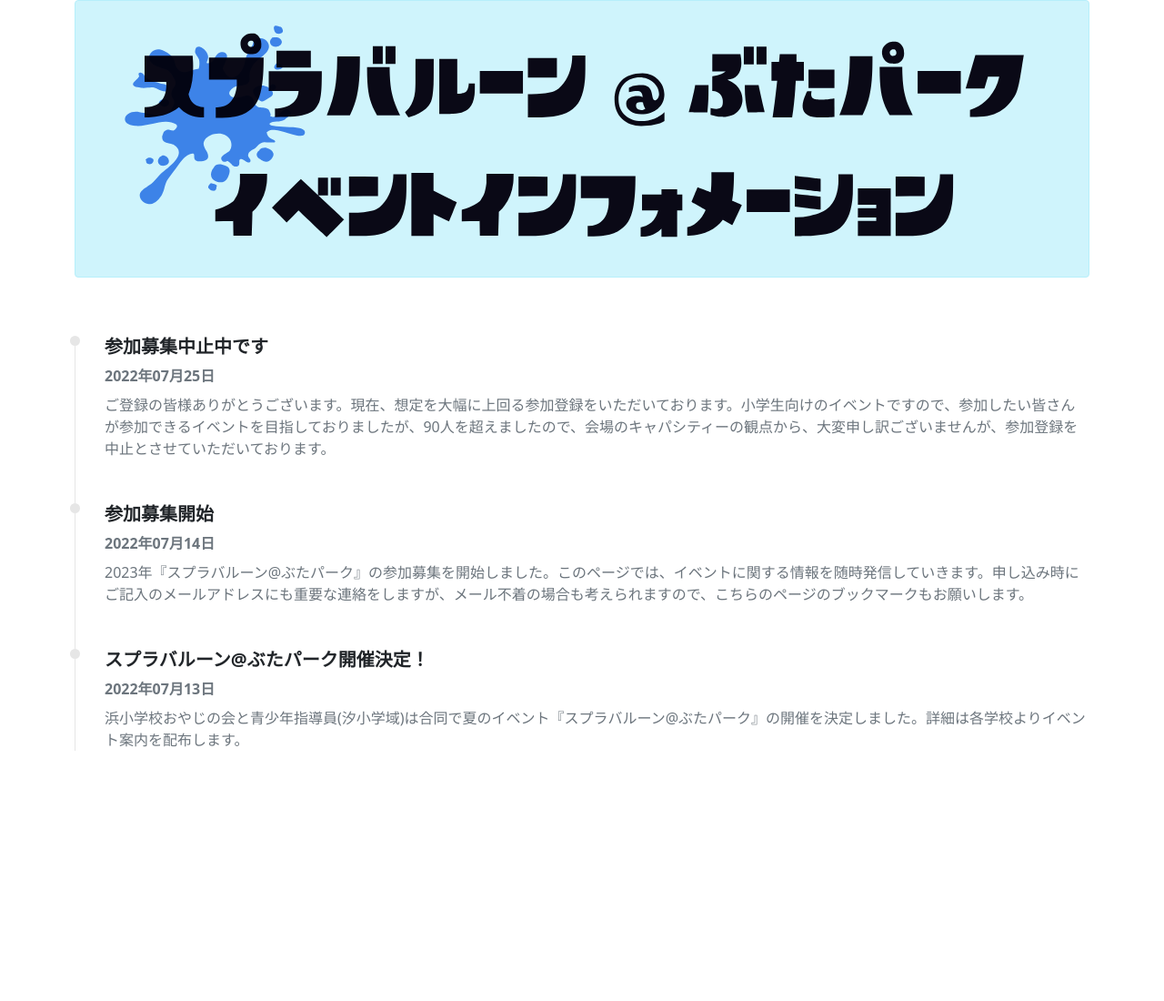
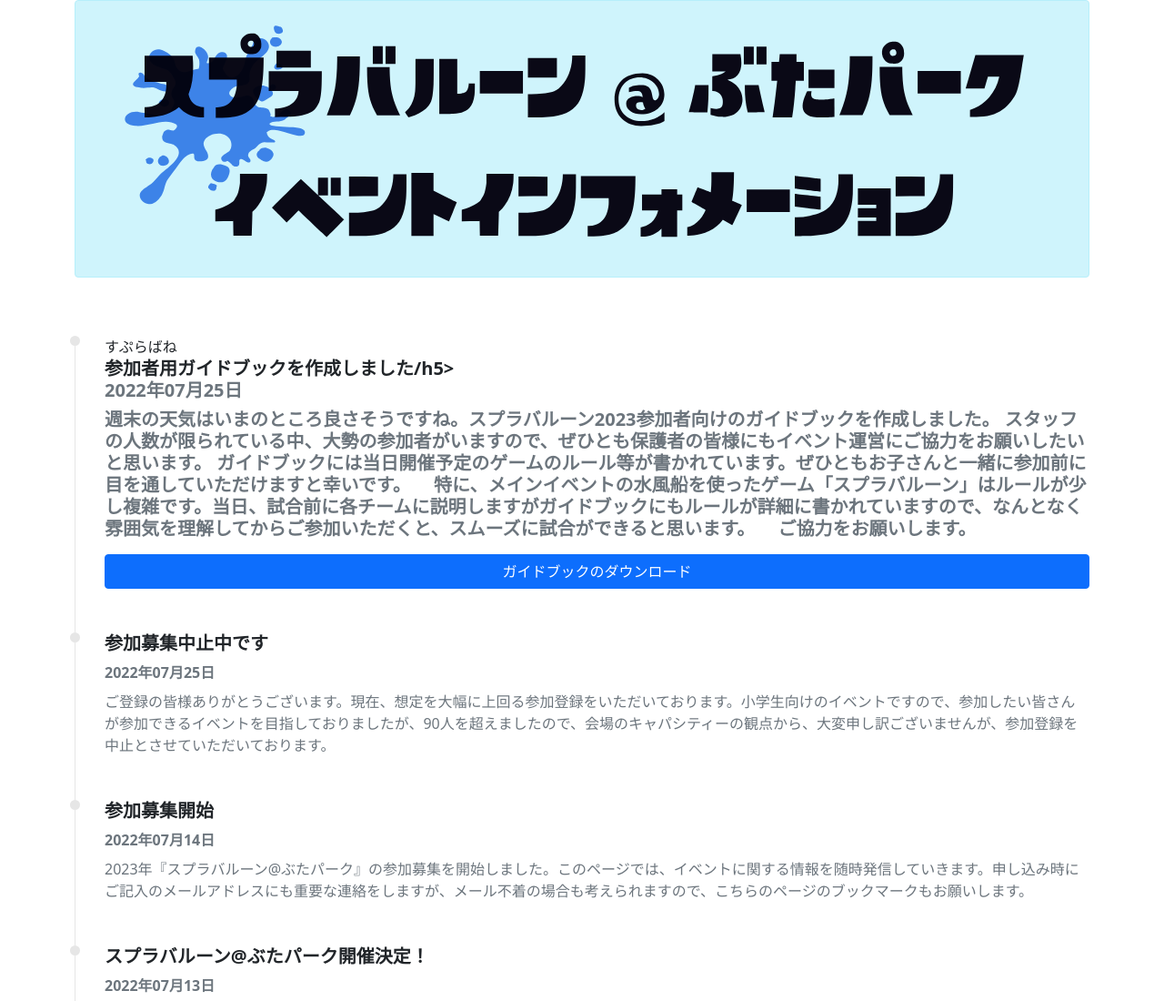
Before and after one commit to hama-oyaji/splaballoon, a plain HTML site: page index.html in a window 1280 px wide. Shown: the top 1100 px of the page at 91% size. Before the commit the page ends 921 px from the top, so only its background shows below. Drawn offline with nearby package versions, Linux system fonts and the light colour scheme.

Commit message:
Update index.html

```diff
--- a/index.html
+++ b/index.html
@@ -46,6 +46,21 @@
             <section class="py-5">
                 <ul class="timeline">
                     <li class="timeline-item mb-5">
+すぷらばね                        <h5 class="fw-bold">参加者用ガイドブックを作成しました/h5>
+                        <p class="text-muted mb-2 fw-bold">2022年07月25日</p>
+                        <p class="text-muted">
+                          週末の天気はいまのところ良さそうですね。スプラバルーン2023参加者向けのガイドブックを作成しました。
+                          スタッフの人数が限られている中、大勢の参加者がいますので、ぜひとも保護者の皆様にもイベント運営にご協力をお願いしたいと思います。
+                          ガイドブックには当日開催予定のゲームのルール等が書かれています。ぜひともお子さんと一緒に参加前に目を通していただけますと幸いです。
+                        　特に、メインイベントの水風船を使ったゲーム「スプラバルーン」はルールが少し複雑です。当日、試合前に各チームに説明しますがガイドブックにもルールが詳細に書かれていますので、なんとなく雰囲気を理解してからご参加いただくと、スムーズに試合ができると思います。
+                        　ご協力をお願いします。
+                          <div class="d-grid gap-2">
+                            <a class="btn btn-primary" href="splaballoon2023-guidebook.pdf" role="button">ガイドブックのダウンロード</a>
+                          </div>
+                        </p>
+                    </li>
+
+                    <li class="timeline-item mb-5">
                         <h5 class="fw-bold">参加募集中止中です</h5>
                         <p class="text-muted mb-2 fw-bold">2022年07月25日</p>
                         <p class="text-muted">
```
